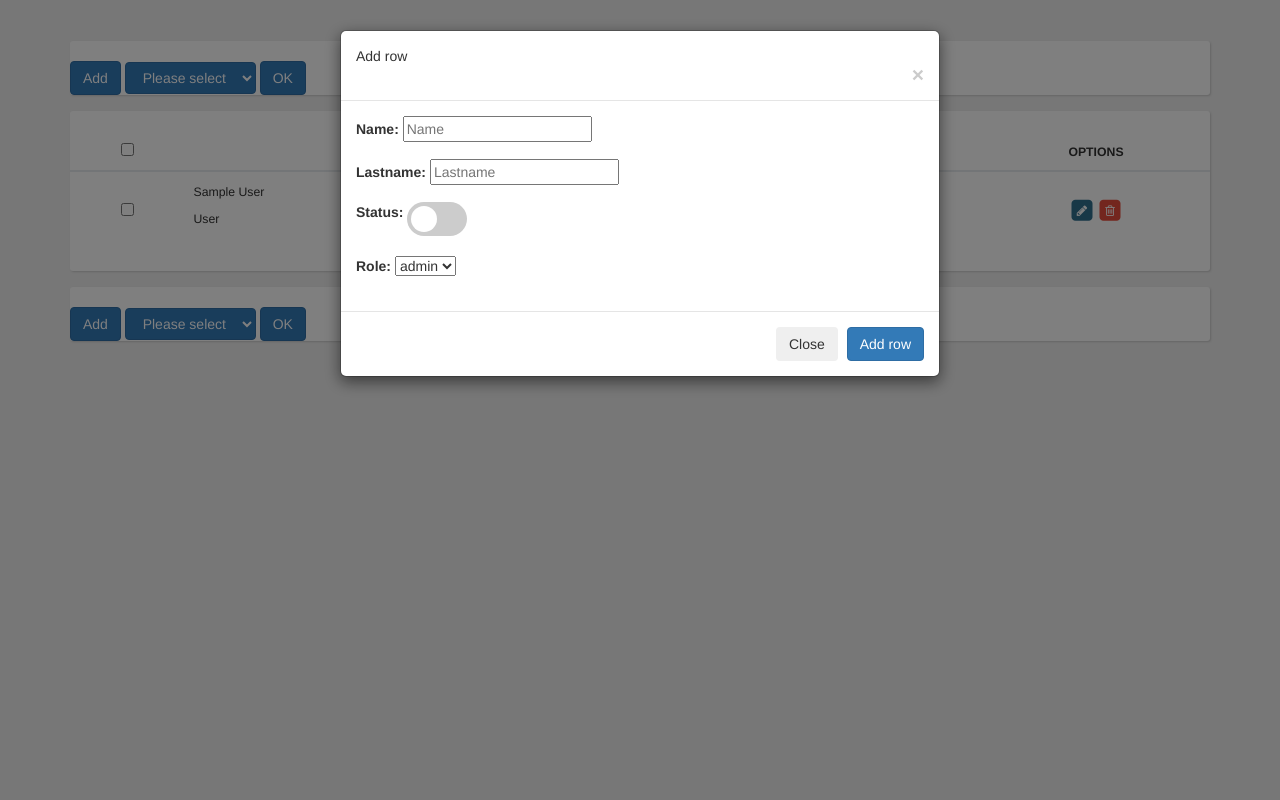
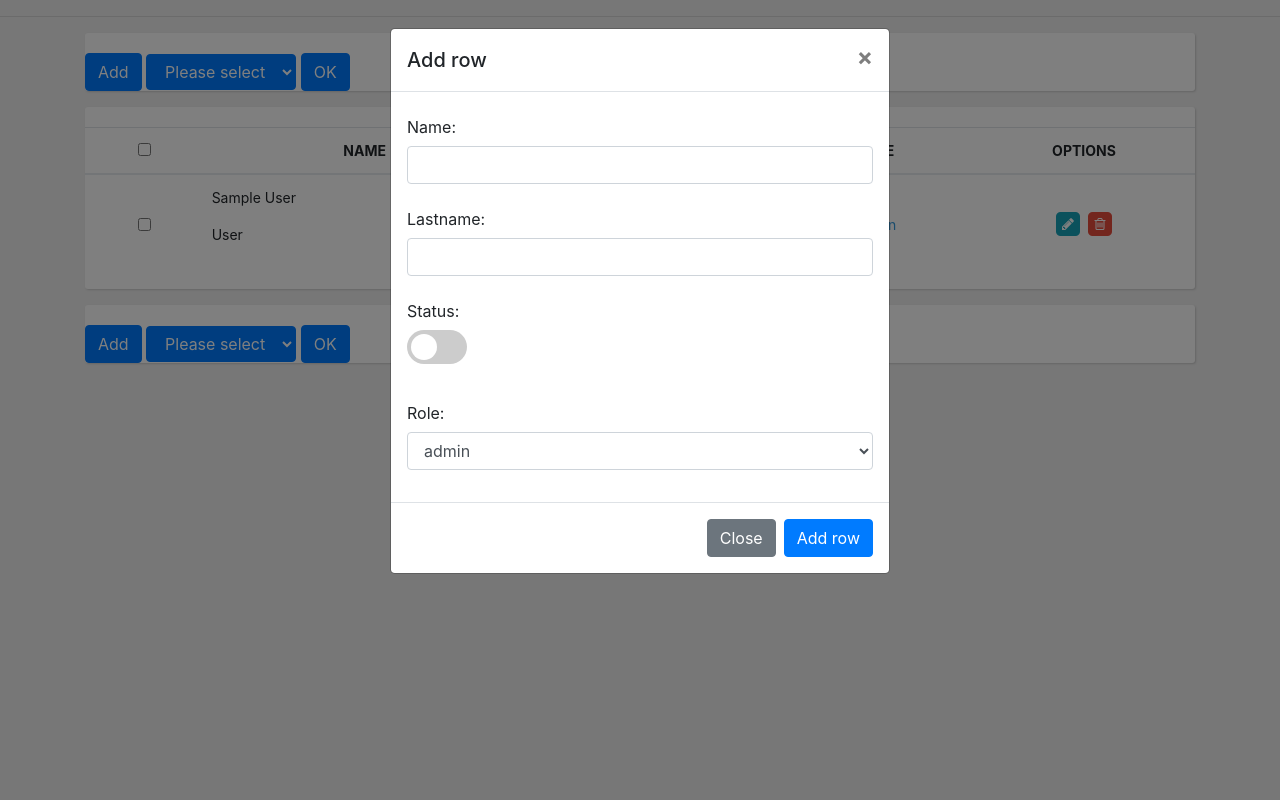
Before and after one commit to komarnytskiyivan/PHPpannel, a PHP site: page / in a window 1280 px wide, after a click on "Add". Run offline with PHP 8.4, Linux system fonts and the light colour scheme; tables that the repository leaves empty or names only in its code hold one stand-in row (values such as "Sample post"); some libraries are stand-ins or nearby versions.

Commit message:
Fixed modals

```diff
--- a/includes/config.php
+++ b/includes/config.php
@@ -2,9 +2,9 @@
 $config = array(
     'db' => array(
         'server' => 'localhost',
-        'username' => 'z66143eu_dbs',
-        'password' => 'MySql1',
-        'name' => 'z66143eu_dbs'
+        'username' => 'root',
+        'password' => 'root',
+        'name' => 'test_panel'
     )
 );
 require "db.php";
--- a/includes/main.js
+++ b/includes/main.js
@@ -13,6 +13,8 @@ let name = document.querySelector('input[name="name"]')
 let lastname = document.querySelector('input[name="lastname"]')
 let status = document.querySelector('input[name="status"]')
 let role = document.querySelector('select[name="role"]')
+let modalText = document.querySelector('.modal-text-confirm')
+let modalTitle = document.querySelector('.modal-title-confirm')
 document.body.addEventListener('click', function(event) {
     console.log(event.target)
     if (event.target.classList.contains('checkout')) {
@@ -42,6 +44,8 @@ document.body.addEventListener('click', function(event) {
         }
     }
     if (event.target.classList.contains('btn-Delete-Submit')) {
+        modalTitle.textContent = "Delete row"
+        modalText.textContent = "Are you sure want to delete this row?"
         deleteSolo.addEventListener('click', (e) => {
             checkMain.checked = false;
             e.preventDefault()
@@ -62,12 +66,12 @@ document.body.addEventListener('click', function(event) {
             e.preventDefault()
             checkMain.checked = false;
             let bodyFormData = new FormData();
-            console.log(document.querySelector('.form__control[name="status"]').value)
-            bodyFormData.append('id', document.querySelector('.form__control[name="id"]').value);
-            bodyFormData.append('name', document.querySelector('.form__control[name="name"]').value);
-            bodyFormData.append('lastname', document.querySelector('.form__control[name="lastname"]').value);
-            bodyFormData.append('status', document.querySelector('.form__control[name="status"]').checked ? 'on' : '');
-            bodyFormData.append('role', document.querySelector('.form__control[name="role"]').value);
+            console.log(document.querySelector('.form-control[name="status"]').value)
+            bodyFormData.append('id', document.querySelector('.form-control[name="id"]').value);
+            bodyFormData.append('name', document.querySelector('.form-control[name="name"]').value);
+            bodyFormData.append('lastname', document.querySelector('.form-control[name="lastname"]').value);
+            bodyFormData.append('status', document.querySelector('.form-control[name="status"]').checked ? 'on' : '');
+            bodyFormData.append('role', document.querySelector('.form-control[name="role"]').value);
             bodyFormData.append('editsolo', 1);
             axios({
                 method: 'post',
@@ -94,16 +98,16 @@ addSolo.forEach(element => {
         type.textContent = `Add row`;
         checkMain.checked = false;
         idItem.value = '';
-        console.log(document.querySelector('.form__control[name="status"]').checked)
+        console.log(document.querySelector('.form-control[name="status"]').checked)
         type.addEventListener('click', (e) => {
             e.preventDefault()
-            console.log(document.querySelector('.form__control[name="status"]').checked)
+            console.log(document.querySelector('.form-control[name="status"]').checked)
             let bodyFormData = new FormData();
             bodyFormData.append('id', '')
-            bodyFormData.append('name', document.querySelector('.form__control[name="name"]').value);
-            bodyFormData.append('lastname', document.querySelector('.form__control[name="lastname"]').value);
-            bodyFormData.append('status', document.querySelector('.form__control[name="status"]').checked ? 'on' : '');
-            bodyFormData.append('role', document.querySelector('.form__control[name="role"]').value);
+            bodyFormData.append('name', document.querySelector('.form-control[name="name"]').value);
+            bodyFormData.append('lastname', document.querySelector('.form-control[name="lastname"]').value);
+            bodyFormData.append('status', document.querySelector('.form-control[name="status"]').checked ? 'on' : '');
+            bodyFormData.append('role', document.querySelector('.form-control[name="role"]').value);
             bodyFormData.append('addsolo', 1);
             axios({
                 method: 'post',
@@ -129,6 +133,8 @@ for (let i = 0; i < ok.length; i++) {
             console.log(ev.target)
             ev.target.setAttribute('data-toggle', null)
         } else if (select[i].value == "Delete") {
+            modalTitle.textContent = "Delete rows"
+            modalText.textContent = "Are you sure want to delete rows?"
             ev.target.setAttribute('data-toggle', 'modal')
             deleteSolo.addEventListener('click', (e) => {
                 e.preventDefault()
@@ -140,6 +146,8 @@ for (let i = 0; i < ok.length; i++) {
                 once: true
             })
         } else if (select[i].value == "Set active") {
+            modalTitle.textContent = "Set active"
+            modalText.textContent = "Are you sure want to set this rows active?"
             ev.target.setAttribute('data-toggle', 'modal')
             deleteSolo.addEventListener('click', (e) => {
                 e.preventDefault();
@@ -151,6 +159,8 @@ for (let i = 0; i < ok.length; i++) {
                 once: true
             })
         } else if (select[i].value == "Set not active") {
+            modalTitle.textContent = "Set not active"
+            modalText.textContent = "Are you sure want to set this rows not active?"
             ev.target.setAttribute('data-toggle', 'modal')
             deleteSolo.addEventListener('click', (e) => {
                 e.preventDefault();
--- a/includes/modal.php
+++ b/includes/modal.php
@@ -2,7 +2,7 @@
    <div class="modal-dialog" role="document">
       <div class="modal-content">
       <div class="modal-header">
-        <h5 class="modal-title" id="exampleModalLabel"></h5>
+        <h5 class="modal-title" id="exampleModalLabel">New message</h5>
         <button type="button" class="close" data-dismiss="modal" aria-label="Close">
           <span aria-hidden="true">&times;</span>
         </button>
@@ -11,26 +11,26 @@
         <form>
           <div class="form-group" style="display:none;">
             <label for="name" class="col-form-label">Id:</label>
-            <input type="text" class="form__control edit-item-id" required name="id" placeholder="id">
+            <input type="text" class="form-control edit-item-id" required name="id" placeholder="id">
           </div>
           <div class="form-group">
             <label for="name" class="col-form-label">Name:</label>
-            <input type="text" class="form__control" required name="name" placeholder="Name">
+            <input type="text" class="form-control" required name="name">
           </div>
           <div class="form-group">
             <label for="lastname" class="col-form-label">Lastname:</label>
-            <input type="text" class="form__control" required name="lastname" placeholder="Lastname">
+            <input type="text" class="form-control" required name="lastname">
           </div>
           <div class="form-group">
-            <label for="status" class="col-form-label">Status:</label>
+            <label for="status" class="col-form-label checkbox-label">Status:</label>
             <label class="switch">
-               <input type="checkbox" class="form__control" name="status">
+               <input type="checkbox" class="form-control checkbox-input" name="status">
                <span class="slider round"></span>
             </label>
           </div>
           <div class="form-group">
             <label for="role" class="col-form-label">Role:</label>
-            <select class="form__control" name="role">
+            <select class="form-control" name="role">
                <option>admin</option>
                <option>user</option>
             </select>
@@ -38,7 +38,7 @@
         </form>
       </div>
       <div class="modal-footer">
-        <button type="button" class="btn btn-secondary " data-dismiss="modal">Close</button>
+        <button type="button" class="btn btn-secondary" data-dismiss="modal">Close</button>
         <button type="button" class="btn btn-primary btn-modal-add-edit" data-dismiss="modal">Send message</button>
       </div>
    </div>
@@ -48,13 +48,13 @@
    <div class="modal-dialog" role="document">
       <div class="modal-content">
          <div class="modal-header">
-            <h5 class="modal-title">Confirm action</h5>
+            <h5 class="modal-title modal-title-confirm">Confirm action</h5>
             <button type="button" class="close" data-dismiss="modal" aria-label="Close">
             <span aria-hidden="true">&times;</span>
             </button>
          </div>
          <div class="modal-body">
-            <p class="modal-text">Are you sure want to do this?</p>
+            <p class="modal-text modal-text-confirm">Are you sure want to do this?</p>
          </div>
          <div class="modal-footer">
             <a href="" class="btn btn-primary btn-save-changes btn-delete-solo" data-dismiss="modal">Apply</a>
--- a/includes/style.css
+++ b/includes/style.css
@@ -144,3 +144,18 @@ input:checked+.slider:before {
 .slider.round:before {
 	border-radius: 50%;
 }
+.checkbox-label{
+	display: block;
+	padding-left: 15px;
+	text-indent: -15px;
+  }
+.checkbox-input{
+	width: 13px;
+	height: 13px;
+	padding: 0;
+	margin:0;
+	vertical-align: bottom;
+	position: relative;
+	top: -1px;
+	*overflow: hidden;
+  }
--- a/index.php
+++ b/index.php
@@ -6,7 +6,7 @@
       <title>Panel</title>
       <script src="https://unpkg.com/axios/dist/axios.min.js"></script>
       <meta name="viewport" content="width=device-width, initial-scale=1">
-      <link href="http://netdna.bootstrapcdn.com/bootstrap/3.2.0/css/bootstrap.min.css" rel="stylesheet">
+      <link rel="stylesheet" href="https://stackpath.bootstrapcdn.com/bootstrap/4.4.1/css/bootstrap.min.css" integrity="sha384-Vkoo8x4CGsO3+Hhxv8T/Q5PaXtkKtu6ug5TOeNV6gBiFeWPGFN9MuhOf23Q9Ifjh" crossorigin="anonymous">
       <link href="./includes/style.css" rel="stylesheet">
    </head>
    <body>
@@ -115,8 +115,9 @@
       </div>
       <script src="https://ajax.googleapis.com/ajax/libs/jquery/3.2.1/jquery.min.js"></script>
       <link rel="stylesheet" type="text/css" href="//netdna.bootstrapcdn.com/font-awesome/4.1.0/css/font-awesome.min.css">
-      <script src="http://code.jquery.com/jquery-1.10.2.min.js"></script>
-      <script src="http://netdna.bootstrapcdn.com/bootstrap/3.2.0/js/bootstrap.min.js"></script>
+      <script src="https://code.jquery.com/jquery-3.4.1.slim.min.js" integrity="sha384-J6qa4849blE2+poT4WnyKhv5vZF5SrPo0iEjwBvKU7imGFAV0wwj1yYfoRSJoZ+n" crossorigin="anonymous"></script>
+      <script src="https://cdn.jsdelivr.net/npm/popper.js@1.16.0/dist/umd/popper.min.js" integrity="sha384-Q6E9RHvbIyZFJoft+2mJbHaEWldlvI9IOYy5n3zV9zzTtmI3UksdQRVvoxMfooAo" crossorigin="anonymous"></script>
+      <script src="https://stackpath.bootstrapcdn.com/bootstrap/4.4.1/js/bootstrap.min.js" integrity="sha384-wfSDF2E50Y2D1uUdj0O3uMBJnjuUD4Ih7YwaYd1iqfktj0Uod8GCExl3Og8ifwB6" crossorigin="anonymous"></script>
       <script src="./includes/main.js" type="text/javascript"></script>
    </body>
 </html>
```
